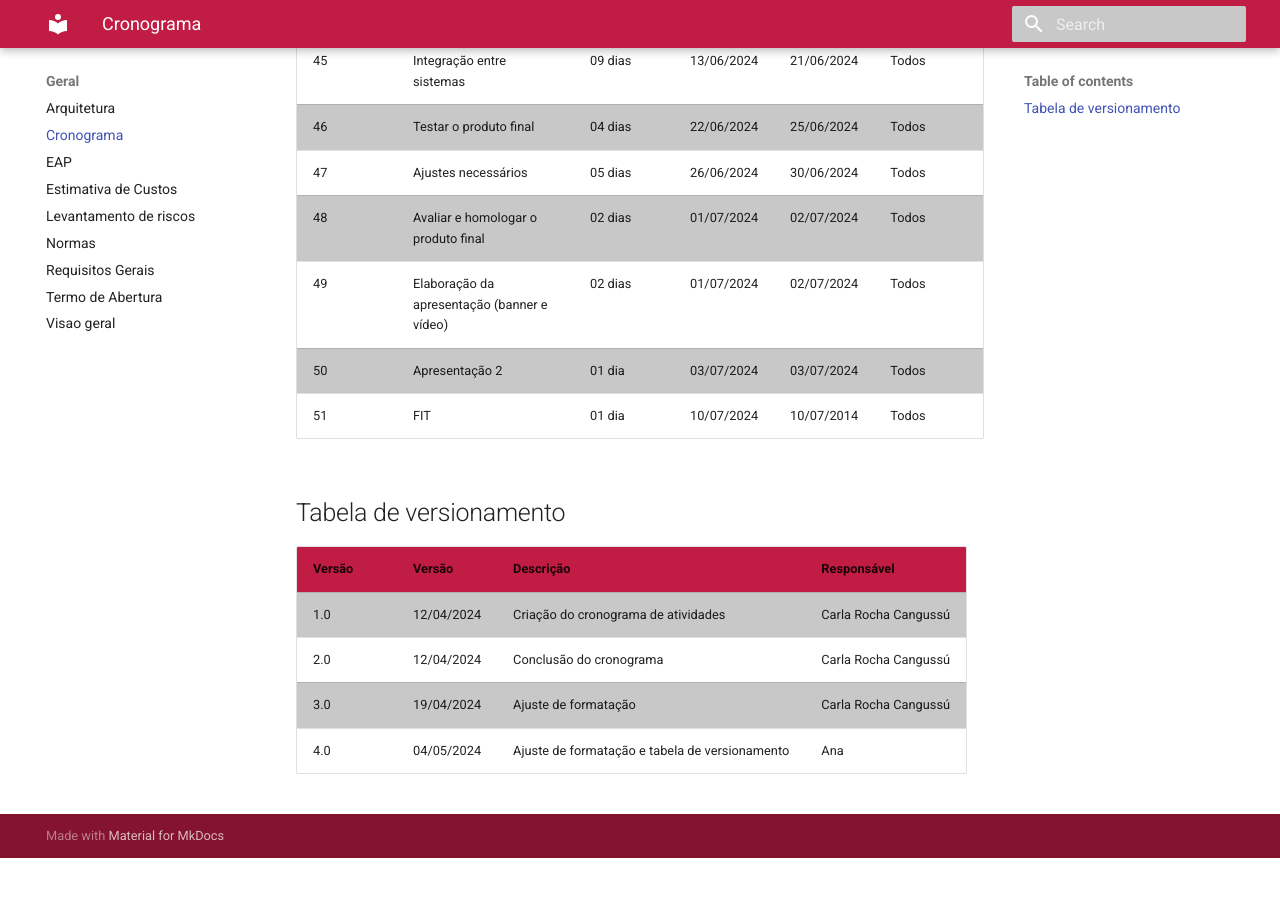
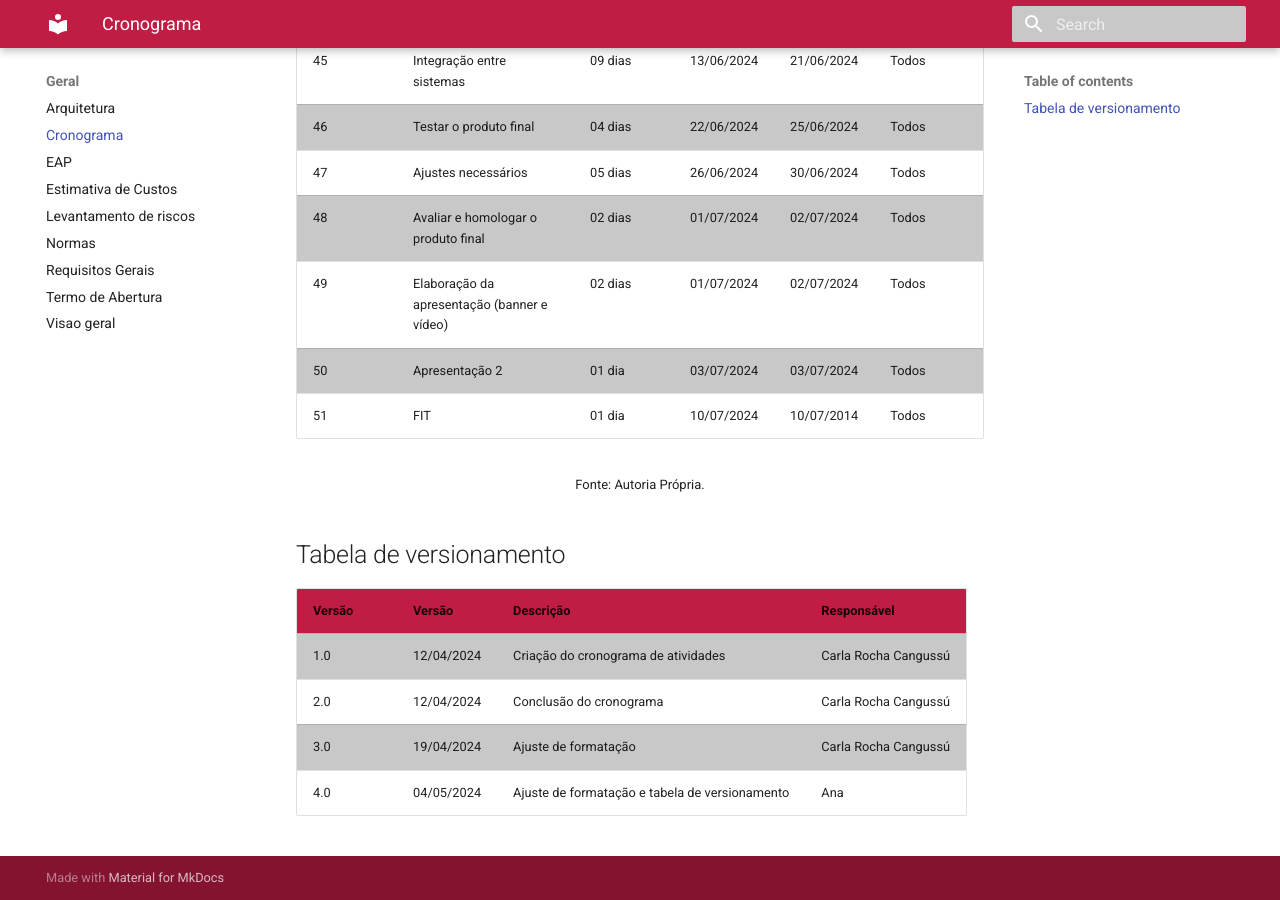
Before and after one commit to Calcioft/ScanPoint, an MkDocs documentation site: the page built from docs/geral/cronograma.md, in a window 1280 px wide and 900 px high, scrolled down 3475 px. Built offline with MkDocs 1.6.1 and Material for MkDocs 9.7.7, drawn with Linux system fonts in a browser that asks for light colours; before the commit the page ends 4333 px from its top, so only the background shows below that.

Commit message:
doc: Inclusão da fonte na tabela

```diff
--- a/docs/geral/cronograma.md
+++ b/docs/geral/cronograma.md
@@ -57,6 +57,8 @@
 |50| Apresentação 2 |01 dia|03/07/2024| 03/07/2024|Todos|
 |51| FIT |01 dia| 10/07/2024| 10/07/2014|Todos|
 
+<font size="2"><p style="text-align: center">Fonte: Autoria Própria.</p></font>
+
 ## Tabela de versionamento
 
 | Versão | Versão | Descrição |Responsável|
```
